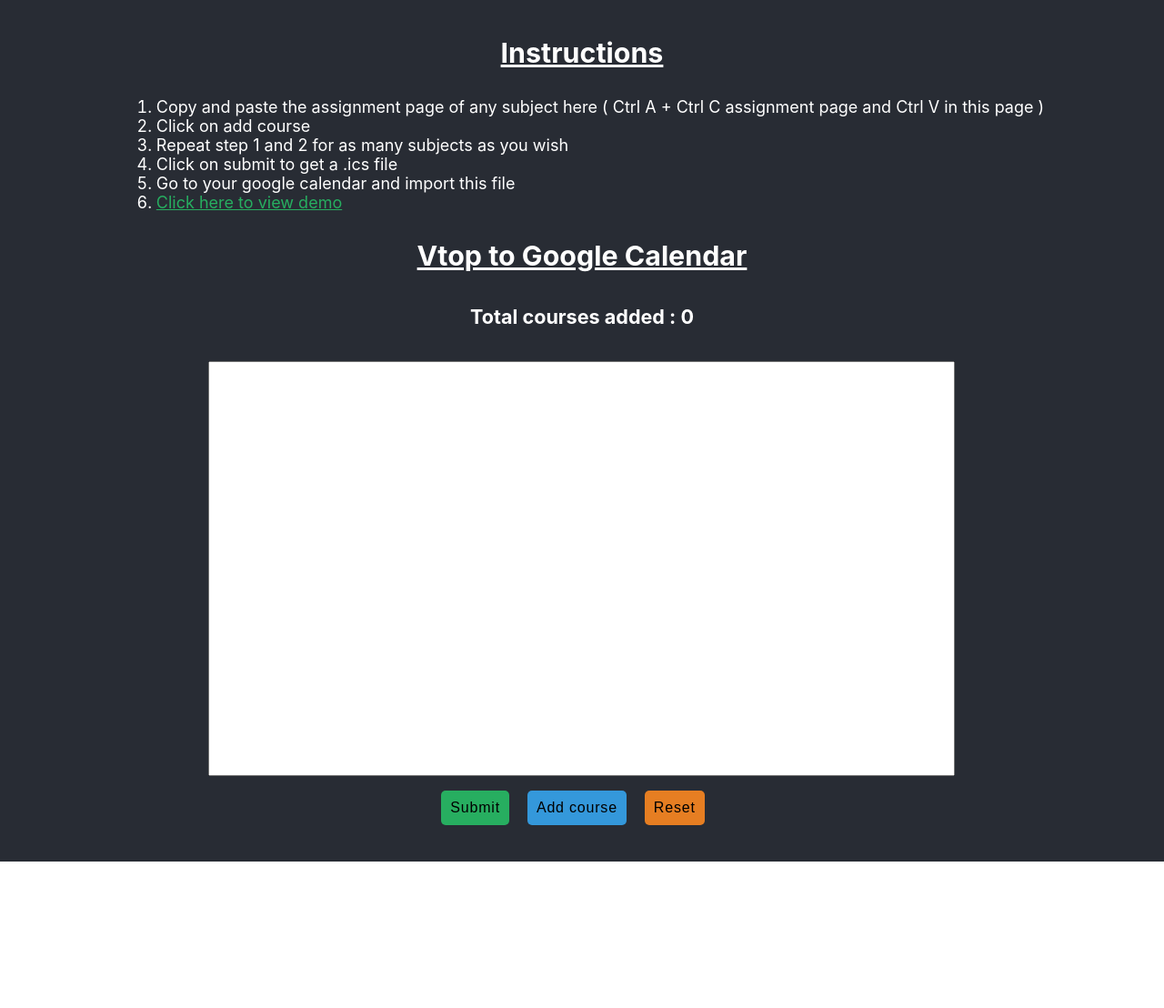
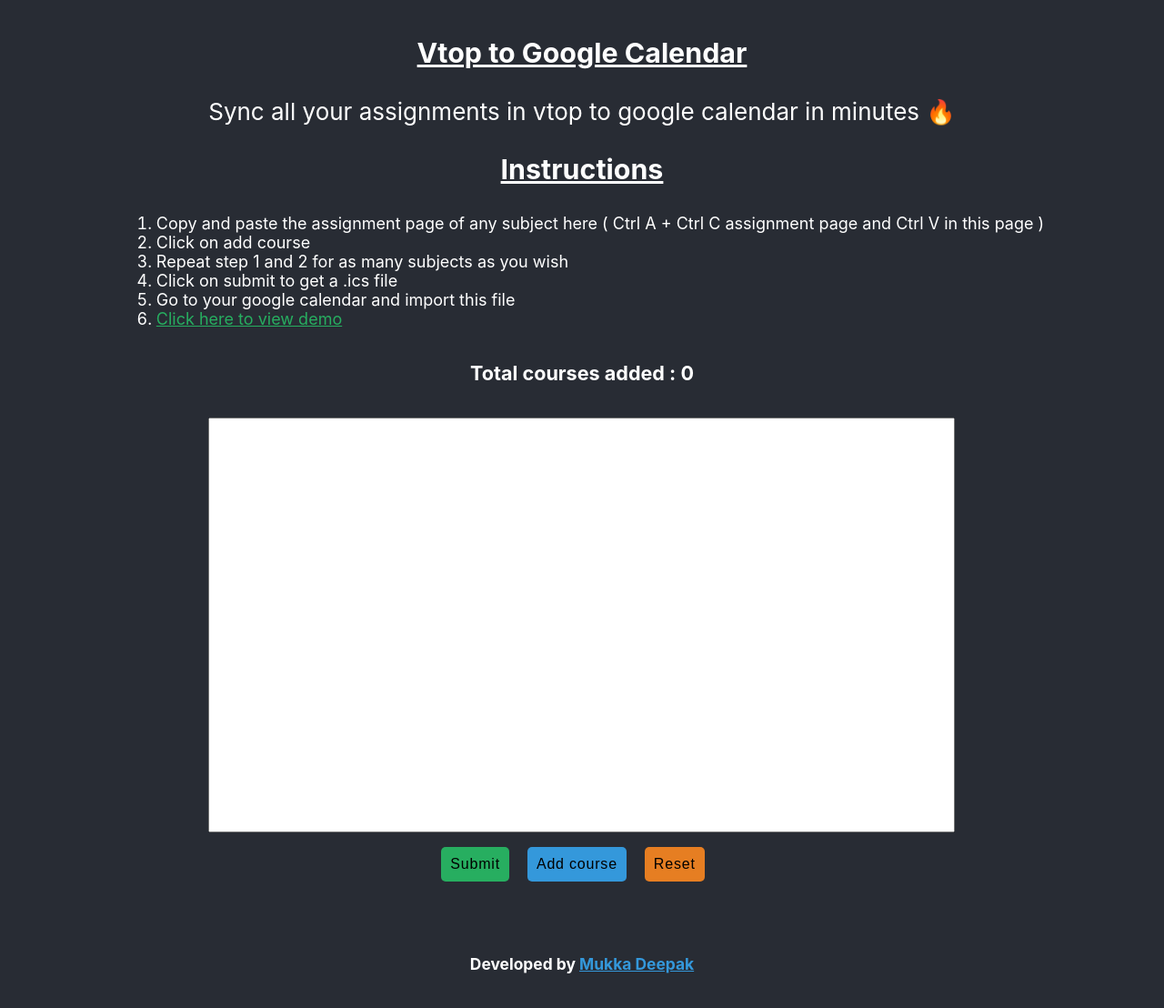
Before and after one commit to Deepakmukka1/remind-assignment, a React (Create React App) app: page / in a window 1280 px wide. Shown: the top 1108 px of the page at 91% size. Before the commit the page ends 947 px from the top, so only its background shows below. Built offline with nearby package versions, Linux system fonts and the light colour scheme.

Commit message:
🔨 feat: add description and name

```diff
--- a/src/App.js
+++ b/src/App.js
@@ -6,6 +6,7 @@
     <div className="App">
       <header className="App-header">
        <InputData />
+       <h6>Developed by <a href="https://github.com/Deepakmukka1" style={{color:'#3498DB'}} target="_blank" rel="noreferrer">Mukka Deepak</a></h6>
       </header>
     </div>
   );
--- a/src/components/InputData.js
+++ b/src/components/InputData.js
@@ -72,8 +72,9 @@
 
   return (
     <div style={{padding:'10px',marginBottom:'30px'}}>
+      <h3><u>Vtop to Google Calendar</u></h3>
+      <p>Sync all your assignments in vtop to google calendar in minutes 🔥 </p>
       <Instructions/>
-      <h3><u>Vtop to Google Calendar</u></h3>
       <h5>Total courses added : {totalCoursesCount}</h5>
       <h5 className="success">{success.length > 0 && success }</h5>
       <h5 className="error">{error.length > 0 && error }</h5>
@@ -114,7 +115,6 @@
       >
         Reset
       </button>
-
     </div>
   );
 };
```
